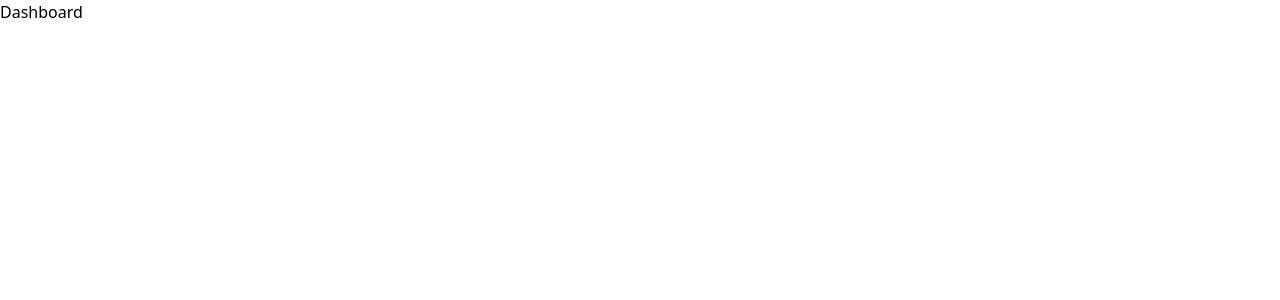
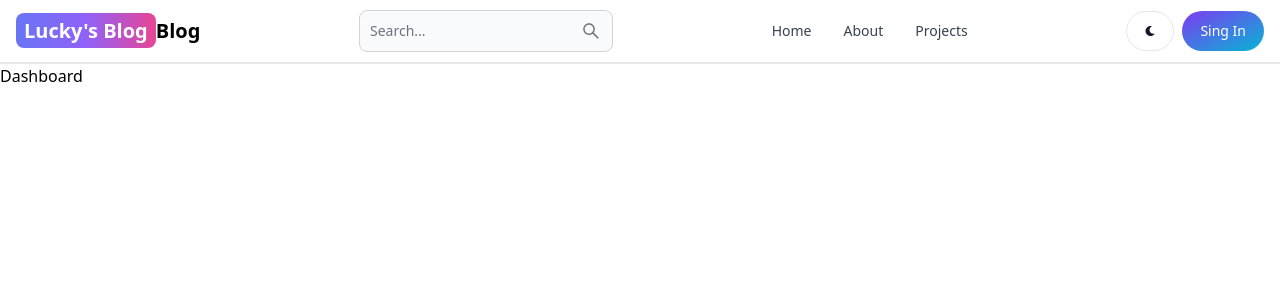
Before and after one commit to Benjaminlucky/new-blog, a React (Vite) app in the folder client/: page /dashboard in a window 1280 px wide. Shown: the top 300 px of the page. Built offline with nearby package versions, Linux system fonts and the light colour scheme.

Commit message:
Header completed

```diff
--- a/client/package.json
+++ b/client/package.json
@@ -10,8 +10,10 @@
     "preview": "vite preview"
   },
   "dependencies": {
+    "flowbite-react": "^0.9.0",
     "react": "^18.2.0",
     "react-dom": "^18.2.0",
+    "react-icons": "^5.2.1",
     "react-router-dom": "^6.23.1"
   },
   "devDependencies": {
--- a/client/src/App.jsx
+++ b/client/src/App.jsx
@@ -5,10 +5,12 @@
 import Signup from "./pages/Signup";
 import Projects from "./pages/Projects";
 import Dashboard from "./pages/Dashboard";
+import Header from "./components/Header";
 
 function App() {
   return (
     <BrowserRouter>
+      <Header />
       <Routes>
         <Route path="/" element={<Home />} />
         <Route path="/about" element={<About />} />
--- /dev/null
+++ b/client/src/components/Header.jsx
@@ -0,0 +1,63 @@
+import React from "react";
+import {
+  Button,
+  Navbar,
+  NavbarCollapse,
+  NavbarLink,
+  TextInput,
+} from "flowbite-react";
+import { Link, useLocation } from "react-router-dom";
+import { AiOutlineSearch } from "react-icons/ai";
+import { FaMoon } from "react-icons/fa";
+
+function Header() {
+  const path = useLocation().pathname;
+  return (
+    <Navbar className="border-b-2">
+      <Link
+        to="/"
+        className="self-center whitespace-nowrap text-sm sm:text-xl font-semibold dark:text-white"
+      >
+        <span className="px-2 py-1 bg-gradient-to-r from-indigo-500 via-purple-500 to-pink-500 rounded-lg text-white">
+          Lucky's Blog
+        </span>
+        Blog
+      </Link>
+      <form>
+        <TextInput
+          type="text"
+          placeholder="Search..."
+          rightIcon={AiOutlineSearch}
+          className="hidden lg:inline"
+        />
+      </form>
+      <Button className="w-12 h-10 lg:hidden" color="gray" pill>
+        <AiOutlineSearch />
+      </Button>
+      <div className="flex gap-2 md:order-2">
+        <Button className="w-12 h-10 hidden sm:inline" color="gray" pill>
+          <FaMoon />
+        </Button>
+        <Link to="sigin">
+          <Button gradientDuoTone="purpleToBlue" pill>
+            Sing In
+          </Button>
+        </Link>
+        <Navbar.Toggle />
+      </div>
+      <Navbar.Collapse>
+        <Navbar.Link active={path === "/"} as={"div"}>
+          <Link to="/">Home</Link>
+        </Navbar.Link>
+        <Navbar.Link active={path === "/about"} as={"div"}>
+          <Link to="/about">About</Link>
+        </Navbar.Link>
+        <Navbar.Link active={path === "/projects"} as={"div"}>
+          <Link to="/projects">Projects</Link>
+        </Navbar.Link>
+      </Navbar.Collapse>
+    </Navbar>
+  );
+}
+
+export default Header;
--- a/client/tailwind.config.js
+++ b/client/tailwind.config.js
@@ -1,8 +1,10 @@
+const flowbite = require("flowbite-react/tailwind");
+
 /** @type {import('tailwindcss').Config} */
 export default {
-  content: ["./index.html", "./src/**/*.{js,ts,jsx,tsx}"],
+  content: ["./index.html", "./src/**/*.{js,ts,jsx,tsx}", flowbite.content()],
   theme: {
     extend: {},
   },
-  plugins: [],
+  plugins: [flowbite.plugin()],
 };
```
Also changed, not shown: 1 other file (tests, documents, lock files or other folders).
